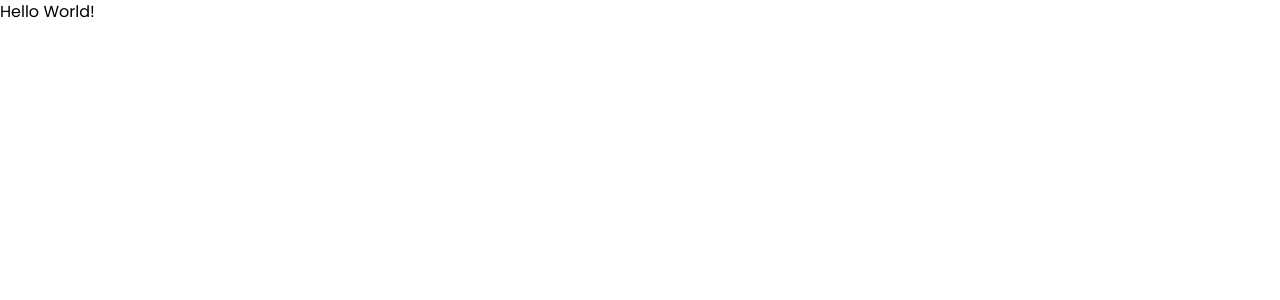
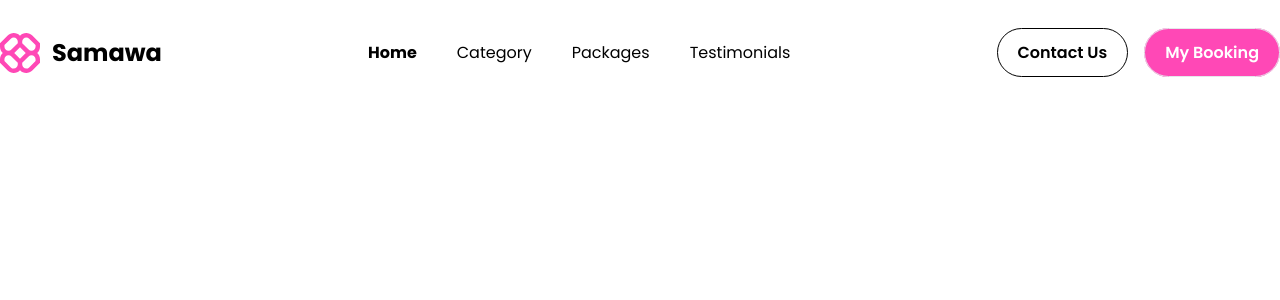
Before and after one commit to didepanlayar/NextJS-Samawa-Wedding, a Next.js app: page / in a window 1280 px wide. Shown: the top 300 px of the page. Built offline with nearby package versions, Linux system fonts and the light colour scheme.

Commit message:
Feature: Reusable header component

```diff
--- a/src/app/page.tsx
+++ b/src/app/page.tsx
@@ -1,7 +1,9 @@
+import Header from "@/components/Header";
+
 export default function Home() {
   return (
-    <main className="">
-      Hello World!
+    <main className="flex flex-col gap-y-16">
+      <Header />
     </main>
   );
 }
--- /dev/null
+++ b/src/components/Header/index.tsx
@@ -0,0 +1,71 @@
+"use client";
+
+import React from 'react';
+import Logo from "@/assets/images/logo-samawa.svg";
+import { usePathname } from 'next/navigation';
+import Link from 'next/link';
+
+type Props = {}
+
+function Header({ }: Props) {
+  const pathname = usePathname();
+
+  const mainMenus = [
+    {
+      key: "home",
+      label: "Home",
+      slug: "/",
+    },
+    {
+      key: "category",
+      label: "Category",
+      slug: "/categories",
+    },
+    {
+      key: "packages",
+      label: "Packages",
+      slug: "/packages",
+    },
+    {
+      key: "testimonials",
+      label: "Testimonials",
+      slug: "/testimonials",
+    },
+  ];
+
+  return (
+    <header className="flex justify-between container mx-auto items-center pt-8 -mb-8">
+      <span className="flex gap-x-3 items-center">
+        <span className="text-color2"><Logo /></span>
+        <span className="text-2xl font-bold cursor-default">Samawa</span>
+      </span>
+      <ul className="flex gap-x-10">
+        {
+          mainMenus.map(menu => {
+            let isActive = false;
+            if (!!menu.slug) {
+              if (pathname === menu.slug || pathname.startsWith(menu.slug) && pathname.charAt(menu.slug.length) === "/") {
+                isActive = true;
+              }
+            }
+            return (
+              <li key={menu.key}>
+                <Link href={menu.slug} className={["hover:underline", isActive ? "font-bold" : ""].join(" ")} aria-current={isActive ? "true" : "false"}>{menu.label}</Link>
+              </li>
+            );
+          })
+        }
+      </ul>
+      <ul className="flex gap-x-4">
+        <li>
+          <Link href="/contact" className="border border-dark1 px-5 py-3 rounded-full font-semibold">Contact Us</Link>
+        </li>
+        <li>
+          <Link href="/booking" className="border transparent bg-color2 text-light1 px-5 py-3 rounded-full font-semibold">My Booking</Link>
+        </li>
+      </ul>
+    </header>
+  )
+}
+
+export default Header
--- a/tailwind.config.ts
+++ b/tailwind.config.ts
@@ -15,6 +15,7 @@ const config: Config = {
   content: [
     "./src/components/**/*.{js,ts,jsx,tsx,mdx}",
     "./src/app/**/*.{js,ts,jsx,tsx,mdx}",
+    "./src/assets/images/*.svg",
   ],
   theme: {
     extend: {
```
Also changed, not shown: src/assets/images/logo-samawa.svg (added).
